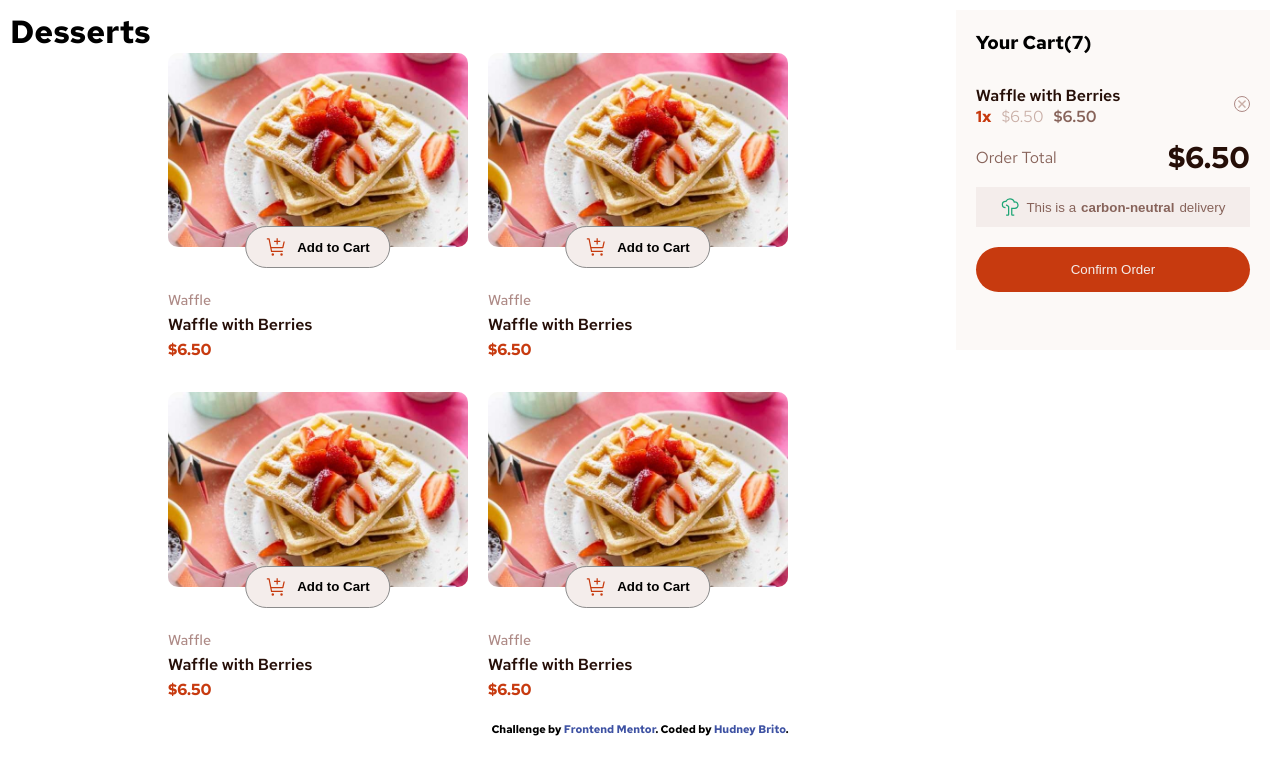
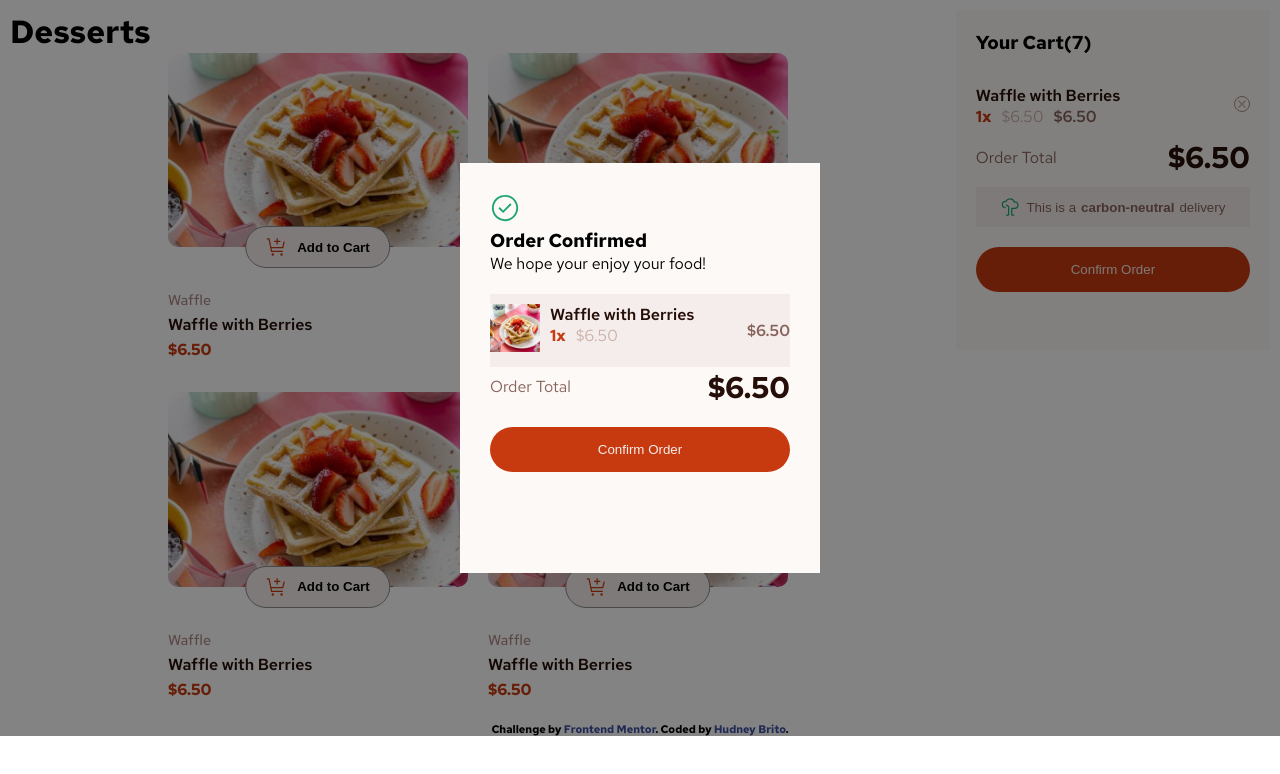
Before and after one commit to hudney-fsbrito/Product-list-with-car-WEB, a website built with Vite: page index.html in a window 1280 px wide. Built offline with nearby package versions, Linux system fonts and the light colour scheme.

Commit message:
style: Implementa "Order Confirmed" modal no HTML

```diff
--- a/index.html
+++ b/index.html
@@ -98,7 +98,9 @@
               <p class="total-product-price">&dollar;6.50</p>
             </div>
           </div>
-          <div ><img class="icon-remove-item" src="assets/images/icon-remove-item.svg" alt="Ícone para excluir item"></div>
+          <div>
+            <img class="icon-remove-item" src="assets/images/icon-remove-item.svg" alt="Ícone para excluir item">
+          </div>
         </div>
         <div class="order-total">
           <p>Order Total</p>
@@ -113,6 +115,40 @@
         </div>
       </div>
     </div>
+    <div class="modal-order-confirmed">
+      <div class="container-order-confirmed">
+
+        <div ><img class="icon-order-confirmed" src="assets/images/icon-order-confirmed.svg" alt=""></div>
+        <h3>Order Confirmed</h3>
+        <p>We hope your enjoy your food!</p>
+
+        <div class="product-item">
+          <div class="product-item-left">
+            <div class="container-img-order-confirmed">
+              <img class="img-product-order-confirmed"  src="assets/images/image-waffle-desktop.jpg" alt="Image of product">
+            </div>
+            <div class="product-item-info">
+              <h4 class="product-name-cart">Waffle with Berries</h4>
+              <div class="product-item-prices">
+                <p class="quantity-product">1x</p>
+                <p class="product-price">&dollar;6.50</p>
+              </div>
+            </div>
+
+          </div>
+          <p class="total-product-price">&dollar;6.50</p>
+
+        </div>
+        <div class="order-total">
+
+          <p>Order Total</p>
+          <p class="total-cart">&dollar;6.50</p>
+
+        </div>
+        <button class="btn-confirm-order">Confirm Order</button>
+      </div>
+    </div>
+
 
     <!-- Vanilla Bean Crème Brûlée
   Crème Brûlée
--- a/src/style/index.scss
+++ b/src/style/index.scss
@@ -19,6 +19,7 @@ $rose-900: hsl(14, 65%, 9%);
 body {
   font-family: "Red Hat Text", monospace, sans-serif;
   font-size: 16px;
+  position: relative;
 }
 
 .container {
@@ -179,6 +180,41 @@ body {
   color: $rose-100;
 }
 
+.modal-order-confirmed{
+  position: absolute;
+  top: 0;
+  width: 100%;
+  height: 100%;
+  background-color: rgba(0, 0, 0, 0.486);
+  display: flex;
+  justify-content: center;
+  align-items: center;
+
+  .container-order-confirmed{
+    background-color: $rose-50;
+    width: 300px;
+    height: 350px;
+    padding: 30px;
+  }
+  .icon-order-confirmed{
+    width: 30px;
+    margin: 0;
+  }
+  .product-item{
+    background-color: $rose-100;
+    .product-item-left{
+      display: flex;
+      gap: 10px;
+    }
+  }
+  .container-img-order-confirmed{
+    width: 50px;
+    img{
+      width: 100%;
+    }
+  }
+}
+
 .attribution {
   font-optical-sizing: auto;
   font-weight: 700;
```
